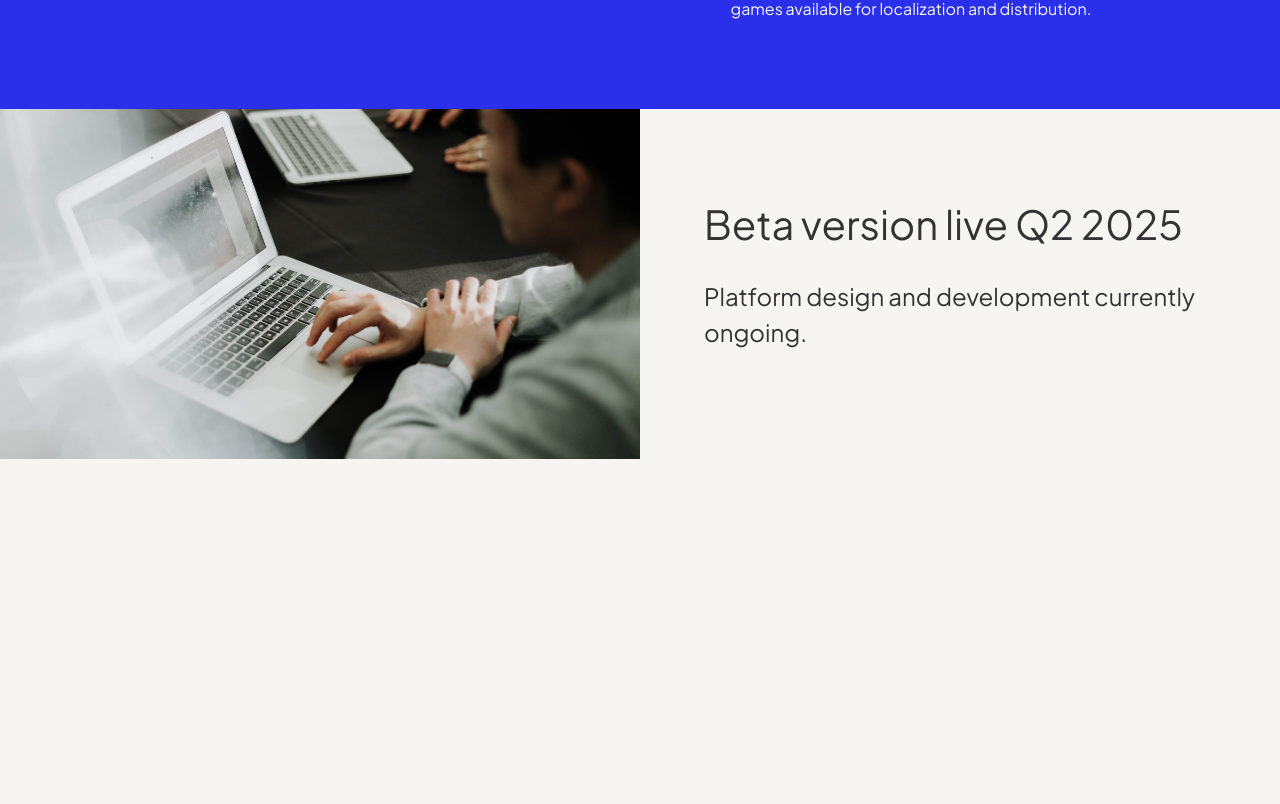
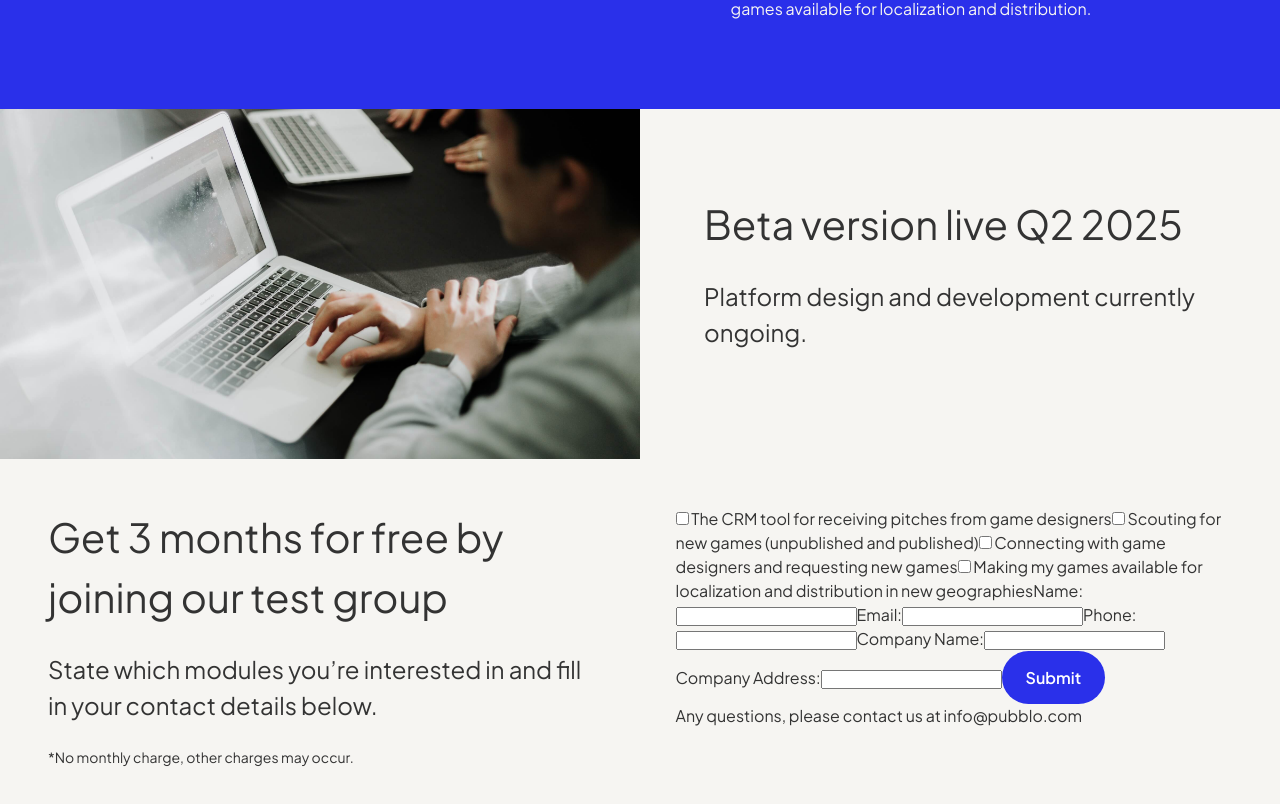
Before and after one commit to pubblo-com/homepage, a React (Create React App) app: page / in a window 1280 px wide. Shown: the part 1294-2098 px from the top of the page. Before the commit the page ends 1753 px from the top, so only its background shows below. Built offline with nearby package versions, Linux system fonts and the light colour scheme.

Commit message:
making a text component that i didnt end up using for the form, and starting on a form component.

```diff
--- /dev/null
+++ b/src/components/FormComponent.js
@@ -0,0 +1,168 @@
+import React, { useState } from "react";
+import styled from "styled-components";
+import { spacing, typography, colors, breakpoints } from '../styles/tokens';
+
+const FormSection = styled.section`
+  width: 100%;
+  background-color: ${props => props.backgroundColor || 'transparent'};
+  padding: ${spacing.xLarge};
+  display: flex;
+  flex-direction: row;
+  justify-content: space-between;
+  align-items: center;
+
+  @media (max-width: ${breakpoints.tablet}) {
+    padding: ${spacing.large};
+  }
+`;
+
+const FormContent = styled.div`
+  width: 100%;
+  display: flex;
+  flex-direction: row;
+  align-items: flex-start;
+  justify-content: space-between;
+
+  @media (max-width: ${breakpoints.tablet}) {
+    flex-direction: column;
+  }
+`;
+
+const LeftSide = styled.div`
+  width: 47%;
+  display: flex;
+  flex-direction: column;
+  align-items: flex-start;
+  color: ${props => props.textColor || 'text'};
+
+  @media (max-width: ${breakpoints.tablet}) {
+    width: 100%;
+  }
+`;
+
+const RightSide = styled.div`
+  width: 47%;
+  display: flex;
+  flex-direction: column;
+  align-items: flex-start;
+
+  @media (max-width: ${breakpoints.tablet}) {
+    width: 100%;
+  }
+  `;
+
+const FormComponent = ({ headline, text, smallText, backgroundColor, textColor }) => {
+
+  const [formData, setFormData] = useState({
+    name: "",
+    email: "",
+    phone: "",
+    company: "",
+    address: "",
+    crm: "",
+    scouting: "",
+    connecting: "",
+    reselling: "",
+  });
+
+  const handleChange = (e) => {
+    const { name, value } = e.target;
+    setFormData({
+      ...formData,
+      [name]: value,
+    });
+  };
+
+  const handleSubmit = (e) => {
+    e.preventDefault();
+    alert('Form submitted');
+  };
+
+  return (
+    <FormSection backgroundColor={backgroundColor}>
+      <FormContent>
+        <LeftSide textColor={textColor}>
+            <h2>{headline}</h2>
+            <p className="body-text-medium">{text}</p>
+            <p className="body-text-small">{smallText}</p>
+        </LeftSide>
+
+        <RightSide>
+            <form
+              name="contact-form"
+              method="POST"
+              data-netlify="true"
+              onSubmit={handleSubmit}
+            >
+              <input type="hidden" name="form-name" value="contact-form" />
+
+              <label>
+                <input type="checkbox" name="crm" /> The CRM tool for receiving pitches from game designers
+              </label>
+              <label>
+                <input type="checkbox" name="scouting" /> Scouting for new games (unpublished and published)
+              </label>
+              <label>
+                <input type="checkbox" name="connecting" /> Connecting with game designers and requesting new games
+              </label>
+              <label>
+                <input type="checkbox" name="reselling" /> Making my games available for localization and distribution in new geographies
+              </label>
+
+              <label htmlFor="name">Name:</label>
+              <input
+                type="text"
+                name="name"
+                id="name"
+                value={formData.name}
+                onChange={handleChange}
+              />
+
+              <label htmlFor="email">Email:</label>
+              <input
+                type="email"
+                name="email"
+                id="email"
+                value={formData.email}
+                onChange={handleChange}
+              />
+
+              <label htmlFor="phone">Phone:</label>
+              <input
+                type="tel"
+                name="phone"
+                id="phone"
+                value={formData.phone}
+                onChange={handleChange}
+              />
+
+              <label htmlFor="company">Company Name:</label>
+              <input
+                type="text"
+                name="company"
+                id="company"
+                value={formData.company}
+                onChange={handleChange}
+              />
+
+              <label htmlFor="address">Company Address:</label>
+              <input
+                type="text"
+                name="address"
+                id="address"
+                value={formData.address}
+                onChange={handleChange}
+              />
+
+              <button type="submit">Submit</button>
+            </form>
+            <p className="body-text">Any questions, please contact us at info@pubblo.com</p>
+        </RightSide>
+
+
+      </FormContent>
+    </FormSection>
+  );
+};
+
+export default FormComponent;
--- /dev/null
+++ b/src/components/TextComponent.js
@@ -0,0 +1,74 @@
+import React from "react";
+import styled from "styled-components";
+import { spacing, typography, colors, breakpoints } from '../styles/tokens';
+import ListComponent from "./ListComponent";
+
+const TextSection = styled.section`
+  width: 100%;
+  background-color: ${props => props.backgroundColor || 'transparent'};
+  padding: ${spacing.xXLarge};
+  display: flex;
+  flex-direction: row;
+  justify-content: space-between;
+  align-items: center;
+
+  @media (max-width: ${breakpoints.tablet}) {
+    padding: ${spacing.large};
+  }
+`;
+
+const TextContent = styled.div`
+  width: 100%;
+  display: flex;
+  flex-direction: row;
+  align-items: flex-start;
+  justify-content: space-between;
+
+  @media (max-width: ${breakpoints.tablet}) {
+    flex-direction: column;
+  }
+`;
+
+const LeftSide = styled.div`
+  width: 47%;
+  display: flex;
+  flex-direction: column;
+  align-items: flex-start;
+  color: ${props => props.textColor || 'text'};
+
+  @media (max-width: ${breakpoints.tablet}) {
+    width: 100%;
+  }
+`;
+
+const RightSide = styled.div`
+  width: 47%;
+  display: flex;
+  flex-direction: column;
+  align-items: flex-start;
+
+  @media (max-width: ${breakpoints.tablet}) {
+    width: 100%;
+  }
+`;
+
+const TextComponent = ({ headline, text, smallText, backgroundColor, textColor, }) => {
+  return (
+    <TextSection backgroundColor={backgroundColor}>
+      <TextContent>
+
+        <LeftSide textColor={textColor}>
+          <h2>{headline}</h2>
+        </LeftSide>
+
+        <RightSide>
+          <p className="body-text-medium">{text}</p>
+          <p className="body-text-small">{smallText}</p>
+        </RightSide>
+
+      </TextContent>
+    </TextSection>
+  );
+};
+
+export default TextComponent;
--- a/src/components/TextImageComponent.js
+++ b/src/components/TextImageComponent.js
@@ -21,7 +21,7 @@ const TextImageContent = styled.div`
   justify-content: space-between;
 
   @media (max-width: ${breakpoints.tablet}) {
-    flex-direction: column;
+    flex-direction: column-reverse;
   }
 `;
 
@@ -50,14 +50,12 @@ const TextSection = styled.div`
   }
 `;
 
-const TextImageComponent = ({ headline, text, usps, backgroundColor, textColor, }) => {
+const TextImageComponent = ({ headline, text, smallText }) => {
   return (
-    <TextImageSection backgroundColor={backgroundColor}>
+    <TextImageSection>
       <TextImageContent>
 
-        <ImageSection textColor={textColor}>
-
-        </ImageSection>
+        <ImageSection />
 
         <TextSection>
           <h2>{headline}</h2>
--- a/src/pages/HomePage.js
+++ b/src/pages/HomePage.js
@@ -9,6 +9,8 @@ import icon3 from '../assets/icon3.svg';
 import iconWhite1 from '../assets/icon-white1.svg';
 import iconWhite2 from '../assets/icon-white2.svg';
 import TextImageComponent from '../components/TextImageComponent.js';
+import TextComponent from '../components/TextComponent.js';
+import FormComponent from '../components/FormComponent.js';
 
 
 const publisherUsps = [
@@ -66,7 +68,16 @@ const HomePage = () => {
       <TextImageComponent
         headline='Beta version live Q2 2025'
         text='Platform design and development currently ongoing.'
-
+      />
+      {/* <TextComponent
+        headline='Get 3 months for free by joining our test group'
+        text='State which modules you’re interested in and fill in your contact details below.'
+        smallText='*No monthly charge, other charges may occur.'
+      /> */}
+      <FormComponent
+        headline='Get 3 months for free by joining our test group'
+        text='State which modules you’re interested in and fill in your contact details below.'
+        smallText='*No monthly charge, other charges may occur.'
       />
     </div>
   );
```
